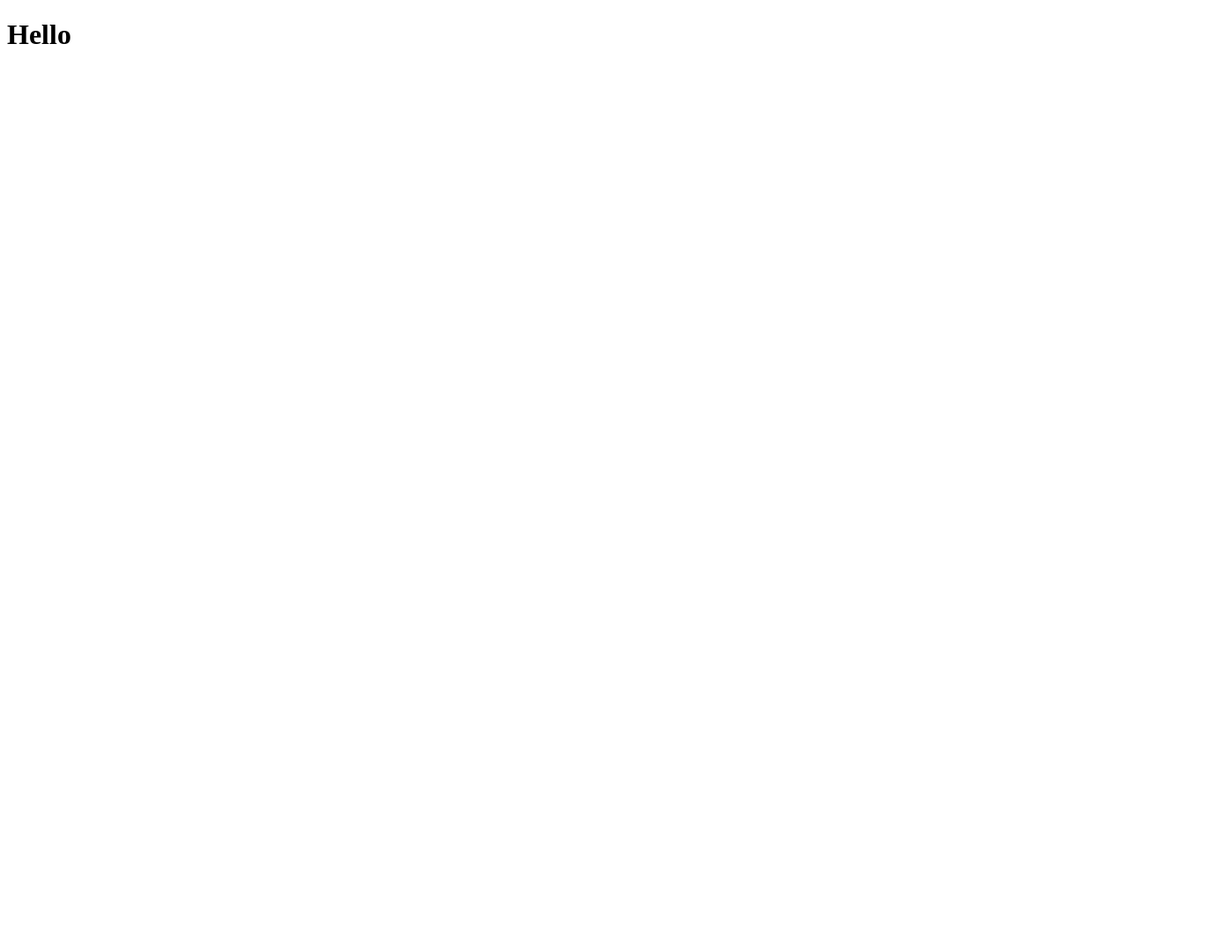
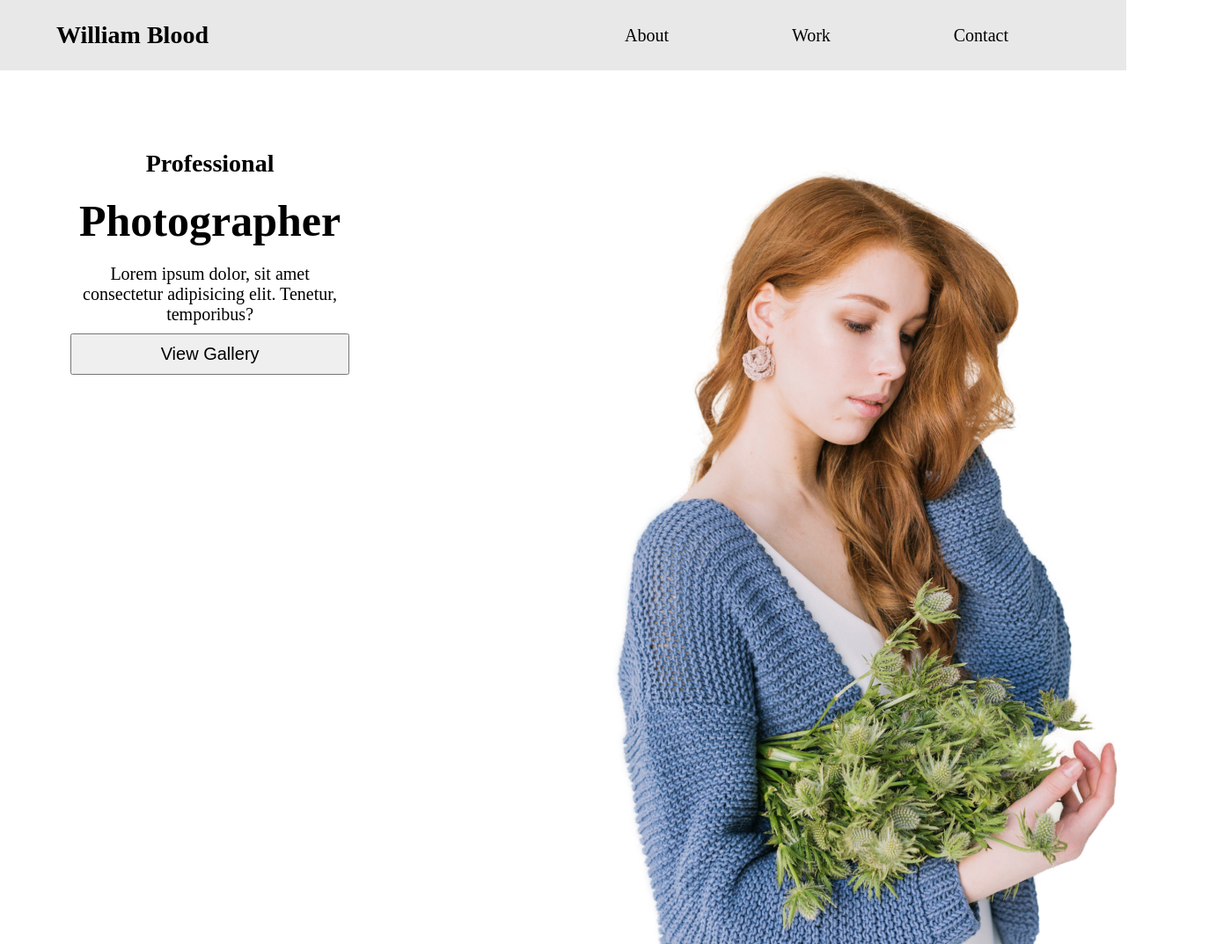
Before and after one commit to williamblood/visionary, a plain HTML site: page index.html in a window 1280 px wide. Shown: the whole page at 88% size, 1399 px wide, since content can reach past the window. Before the commit the page ends 800 px from the top, so only its background shows below. Drawn offline with Linux system fonts and the light colour scheme.

Commit message:
Landing page added.

```diff
--- a/index.html
+++ b/index.html
@@ -4,9 +4,37 @@
     <meta charset="UTF-8" />
     <meta name="viewport" content="width=device-width, initial-scale=1.0" />
     <meta http-equiv="X-UA-Compatible" content="ie=edge" />
+    <link rel="stylesheet" href="style.css" />
     <title>Document</title>
   </head>
   <body>
-    <h1>Hello</h1>
+    <header class="main-head">
+      <nav>
+        <h1 id="logo">
+          William Blood
+        </h1>
+        <ul>
+          <li>About</li>
+          <li>Work</li>
+          <li>Contact</li>
+        </ul>
+      </nav>
+    </header>
+    <main>
+      <section class="hero">
+        <div class="hero-intro">
+          <h1>Professional</h1>
+          <h2>Photographer</h2>
+          <p>
+            Lorem ipsum dolor, sit amet consectetur adipisicing elit. Tenetur,
+            temporibus?
+          </p>
+          <button>View Gallery</button>
+        </div>
+        <div class="hero-image">
+          <img src="/starter-files/img/elena-joy.png" alt="" />
+        </div>
+      </section>
+    </main>
   </body>
 </html>
--- a/style.css
+++ b/style.css
@@ -0,0 +1,66 @@
+* {
+  padding: 0;
+  margin: 0;
+  box-sizing: border-box;
+}
+html {
+  font-size: 62.5%;
+}
+body {
+  /* Font family */
+}
+li,
+button,
+label,
+p {
+  font-size: 2rem;
+}
+h1 {
+  font-size: 2.8rem;
+}
+h2 {
+  font-size: 5rem;
+}
+
+/* Nav with Hero */
+
+.main-head {
+  background: rgba(0, 0, 0, 0.089);
+}
+nav {
+  min-height: 10vh;
+  display: flex;
+  width: 90%;
+  margin: auto;
+  align-items: center;
+}
+nav ul {
+  display: flex;
+  flex: 1 1 40rem;
+  align-items: center;
+  list-style: none;
+  justify-content: space-around;
+}
+#logo {
+  display: flex;
+  flex: 1 1 40rem;
+}
+.hero {
+  display: flex;
+  width: 100%;
+}
+.hero-intro {
+  display: flex;
+  flex: 1 1 40rem;
+  flex-direction: column;
+  text-align: center;
+  padding: 8rem;
+}
+.hero-image {
+}
+.hero h1,
+.hero h2,
+.hero p,
+.hero button {
+  padding: 1rem;
+}
```
